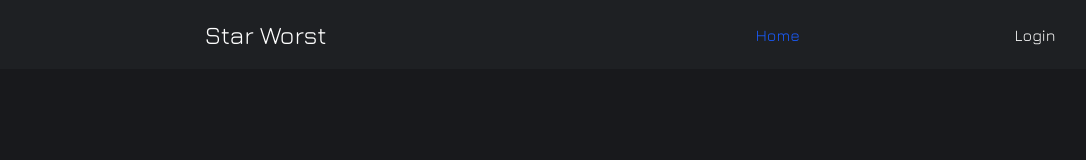
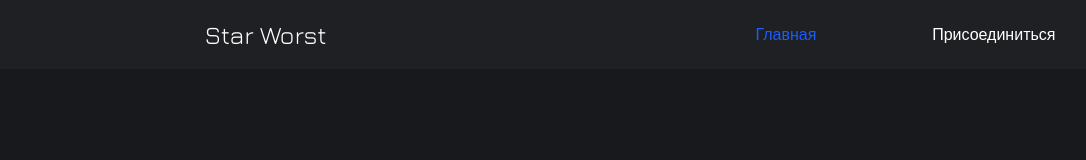
Before and after one commit to kirilinsky/star-worst, a Vue app: page / in a window 1280 px wide. Shown: the top 160 px of the page, without its empty margins (10-1096 px from the left). Built offline with nearby package versions, Linux system fonts and the light colour scheme; what vuesax would draw is missing.

Commit message:
little changes

```diff
--- a/src/components/Header.vue
+++ b/src/components/Header.vue
@@ -2,10 +2,10 @@
   <header class="header">
     <router-link to="/" class="header__logo">Star Worst</router-link>
     <nav class="header-nav">
-      <router-link class="header-nav__link" to="/">Home</router-link>
-      <router-link v-if="login" class="header-nav__link" to="/profile">Profile</router-link>
-      <router-link v-else class="header-nav__link" to="/login">Login</router-link>
-      <button v-if="login" @click="redirect" class="header-nav__link">Log out</button>
+      <router-link class="header-nav__link" to="/">Главная</router-link>
+      <router-link v-if="login" class="header-nav__link" to="/profile">Профиль</router-link>
+      <router-link v-else class="header-nav__link" to="/login">Присоединиться</router-link>
+      <button v-if="login" @click="redirect" class="header-nav__link">Выйти</button>
     </nav>
   </header>
 </template>
--- a/src/components/SignIn.vue
+++ b/src/components/SignIn.vue
@@ -58,10 +58,10 @@ export default {
 
       tryToSignIn(userData).then(response => {
         if (response.data.success) {
-          this.openNotification('bottom-right', 'rgb(70, 201, 58)', 'Регистрация завершена!', 'Заходи уже, чмо!')
+          this.openNotification('bottom-right', 'rgb(70, 201, 58)', 'Регистрация завершена!', 'Заходи скорее, тебя не хватает!')
         }
       }).catch(err => {
-        this.openNotification('bottom-right', 'rgb(255, 71, 87)', 'Ошибка регистрации!', 'Хотел ник украсть, гнида?')
+        this.openNotification('bottom-right', 'rgb(255, 71, 87)', 'Ошибка регистрации!', 'Ну и дела... Перепроверь все и давай снова!')
       })
     },
     goToSignUp() {
```
